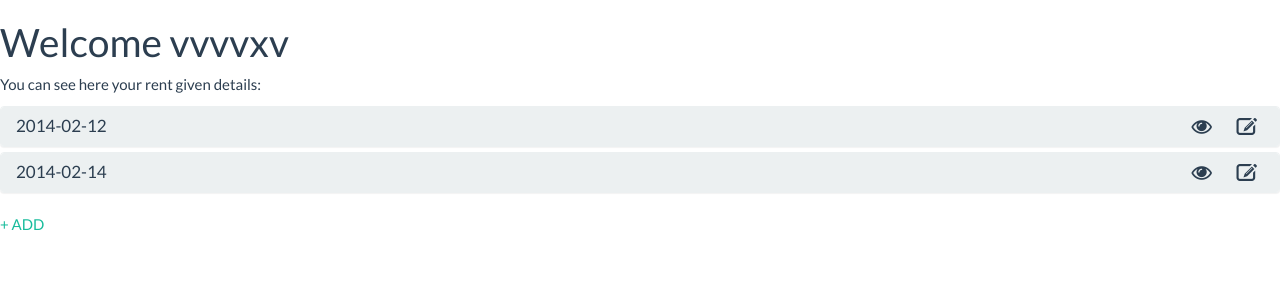
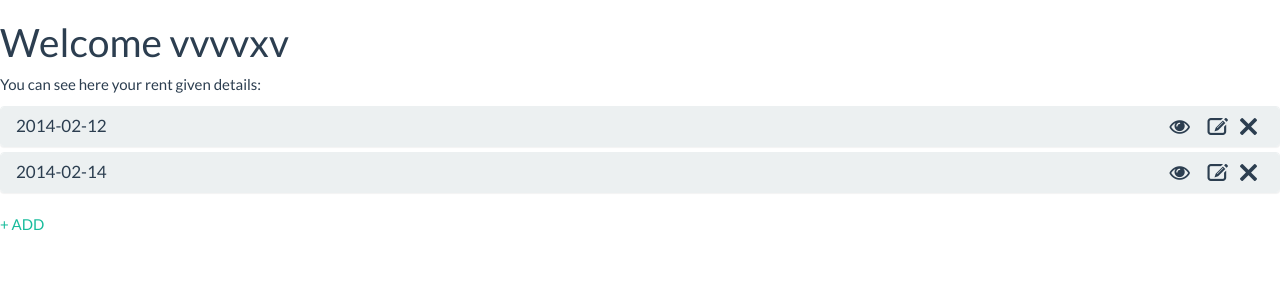
Before and after one commit to gtrdotmcs/myhouserent, a Django app: page /renterinfo/1 in a window 1280 px wide. Shown: the part 60-360 px from the top of the page. Run offline with Django 3.2, Linux system fonts and the light colour scheme; data comes from the database, SQL or seed files in the repository; parts of the project's set-up code (start-up, migrations or seed data) failed here and were passed over; some libraries are stand-ins or nearby versions.

Commit message:
Able to Delete the renterdetails from user view with bug 'redirect url to delete in browser'

```diff
--- a/Rentdetails/urls.py
+++ b/Rentdetails/urls.py
@@ -7,6 +7,7 @@ urlpatterns = patterns('',
     url(r'^(?P<rentdetail_id>\d+)/info$', views.inforentdetails, name='inforentdetails'),
     url(r'^(?P<rentdetail_id>\d+)/edit$', views.editrentdetails, name='editrentdetails'),
     url(r'^(?P<renterinfo_id>\d+)/addnew$', views.addrentdetails, name='addrentdetails'),
+    url(r'^(?P<rentdetail_id>\d+)/delete$', views.delete_rent_detail, name='delete_rent_detail'),
     url(r'^(?P<flag>\d+)/submit$', views.submitrentdetails, name='submitrentdetails'),
     #url(r'^HOspcf/(?P<houseowner_id>\d+)/$', views.detail, name='detail')
 
--- a/Renter/templates/renterinfo/Renterdetails.html
+++ b/Renter/templates/renterinfo/Renterdetails.html
@@ -4,13 +4,19 @@
 {% block content %}
 <h1>Welcome {{ renterinfo.full_name }}</h1>
 <p> You can see here your rent given details:</p>
+{% if error_message %}
+<div class="alert alert-dismissable alert-danger">
+  <strong>Whop!</strong>
+  <p> {{ error_message }} </p>
+</div>
+{% endif %}
 <div class="panel-group" id="accordion">
   {% for renterdetails in renterinfo.rentdetails_set.all %}
   <div class="panel panel-default">
     <div class="panel-heading">
       <h4 class="panel-title">
           {{ renterdetails }}<a data-toggle="collapse"  data-parent="#accordion" class="icon-large icon-eye-open" href="#col{{renterdetails.id}}" id="showcollapse">
-          </a><a href="{% url 'Rentdetails:editrentdetails' renterdetails.id %}" class="icon-large icon-edit" id="editpopup"></a>
+          </a><a href="{% url 'Rentdetails:delete_rent_detail' renterdetails.id %}" class="icon-large icon-remove" id="deletepopup"></a></a><a href="{% url 'Rentdetails:editrentdetails' renterdetails.id %}" class="icon-large icon-edit" id="editpopup"></a>
       </h4>
     </div>
     <div id="col{{renterdetails.id}}" class="panel-collapse collapse">
--- a/Renter/urls.py
+++ b/Renter/urls.py
@@ -6,5 +6,4 @@ from Renter import views
 urlpatterns = patterns('',
     url(r'^(?P<renter_id>\d+)$', views.editdetails, name='editdetails'),
     #url(r'^HOspcf/(?P<houseowner_id>\d+)/$', views.detail, name='detail')
-
 )
--- a/static/css/House_rent.css
+++ b/static/css/House_rent.css
@@ -1,10 +1,16 @@
 #editpopup{
 	position: absolute;
+    right: 52px;
+    text-decoration: none;
+}
+
+#deletepopup{
+    position: absolute;
     right: 23px;
     text-decoration: none;
 }
 #showcollapse{
     position: absolute;
-    right: 68px;
+    right: 90px;
     text-decoration: none;
 }
```
Also changed, not shown: Rentdetails/views.py (+15 -0 lines).
